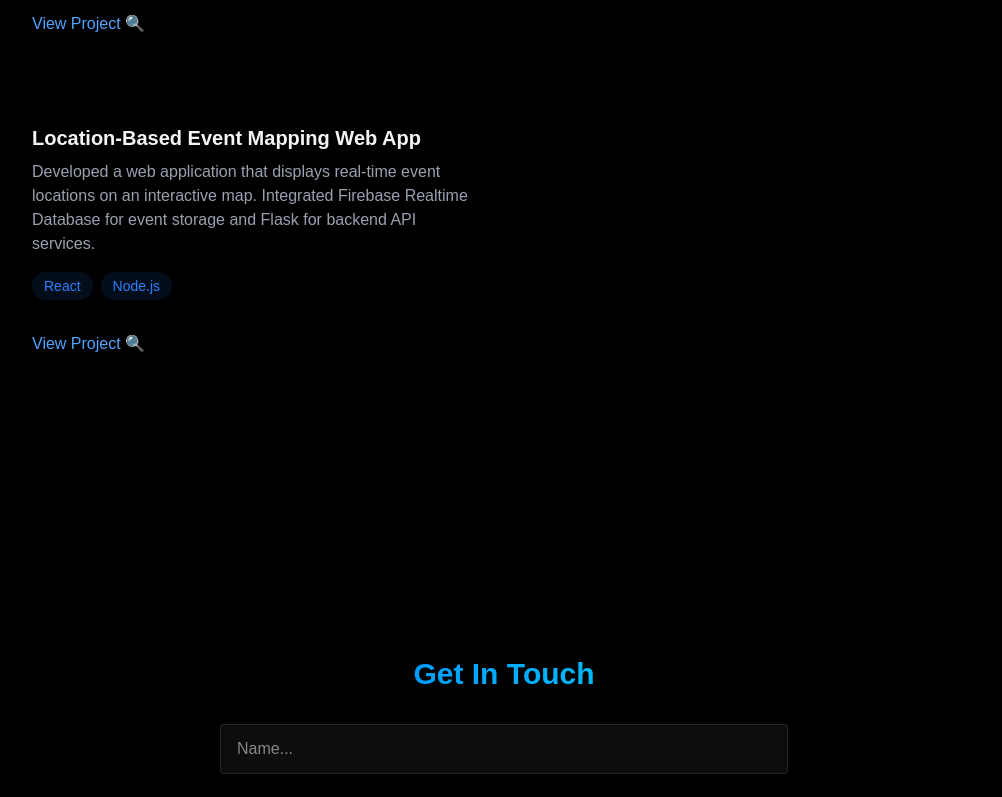
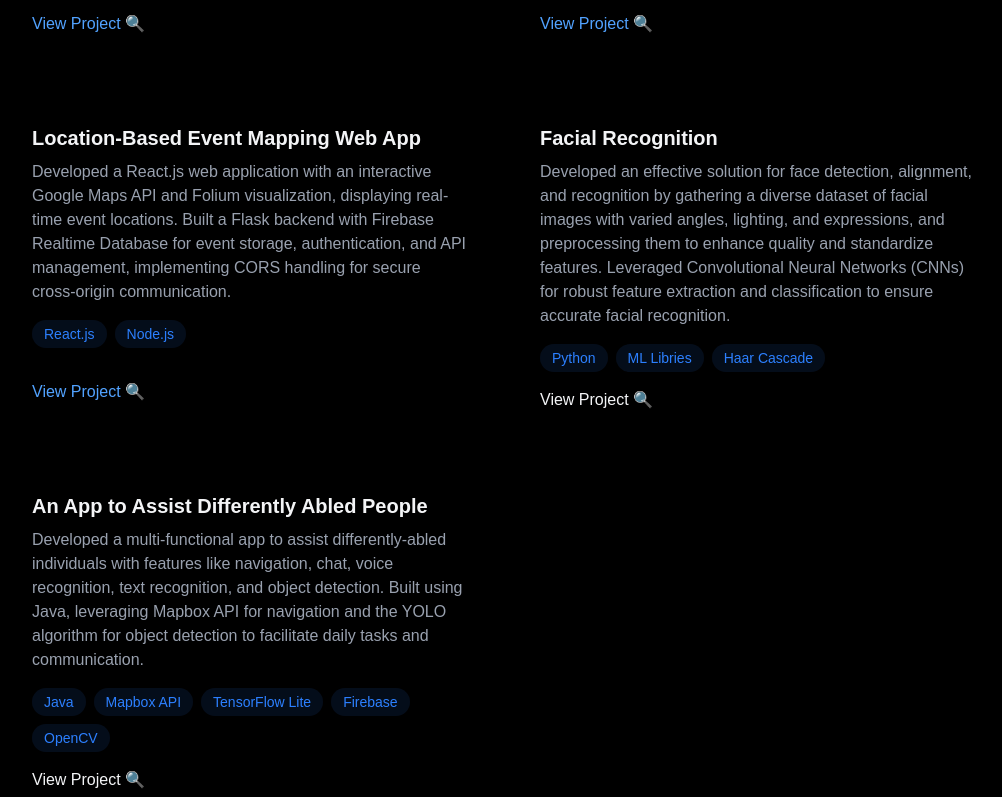
Before and after one commit to SriVarsha99/portfolio, a React (Vite) app: page / in a window 1280 px wide. Shown: the part 2500-3297 px from the top of the page, without its empty margins (136-1138 px from the left). Built offline with nearby package versions, Linux system fonts and the light colour scheme; a web font is replaced by a local one.

Commit message:
Updated Projects

```diff
--- a/src/components/LoadingScreen.jsx
+++ b/src/components/LoadingScreen.jsx
@@ -15,7 +15,7 @@ export const LoadingScreen = ({onComplete}) =>{
 
                 setTimeout(() => {
                     onComplete();
-                }, 1000);
+                }, 300);
             }
         }, 100);
 
--- a/src/components/sections/Home.jsx
+++ b/src/components/sections/Home.jsx
@@ -19,7 +19,7 @@ export const Home = (onComplete) => {
                     onComplete();
                 },1000);
             }
-        }, 80);
+        }, 90);
 
         return() => clearInterval(interval);
     },[onComplete])
--- a/src/components/sections/Projects.jsx
+++ b/src/components/sections/Projects.jsx
@@ -11,7 +11,7 @@ export const Projects = () =>{
 
                 <div className="grid grid-cols-1 md:grid-cols-2 gap-6">
 
-                    <div className="p-6 rounded-xl border-white/10 hover:-translate-y-1 hover:border-blue-500/30 hover:shadow-[0_2px_8px_rgba(59,130,246,0.2)] transition">
+                    <div className="p-6 rounded-xl border-white/10 hover:-translate-y-3 hover:border-blue-500/30 hover:shadow-[0_2px_8px_rgba(59,130,246,0.2)] transition">
                         <h3 className="text-xl font-bold mb-2">
                             Bronco Connect : Social Media Platform
                         </h3>
@@ -20,7 +20,7 @@ export const Projects = () =>{
                         </p>
 
                         <div className="flex flex-wrap gap-2 mb-4">
-                            {["React", "Node.js"].map((tech,key) => (
+                            {["React.js", "Node.js"].map((tech,key) => (
                                 <span
                                     key = {key}
                                     className="bg-blue-500/10 text-blue-500 py-1 px-3 rounded-full text-sm hover:bg-blue-500/20 hover:shadow-[0_2px_8px_rgba(59,130,246,0.1)] transition-all">
@@ -37,16 +37,16 @@ export const Projects = () =>{
 
                     </div>
 
-                    <div className="p-6 rounded-xl border-white/10 hover:-translate-y-1 hover:border-blue-500/30 hover:shadow-[0_2px_8px_rgba(59,130,246,0.2)] transition">
+                    <div className="p-6 rounded-xl border-white/10 hover:-translate-y-3 hover:border-blue-500/30 hover:shadow-[0_2px_8px_rgba(59,130,246,0.2)] transition">
                         <h3 className="text-xl font-bold mb-2">
                             Distributed File Sharing System
                         </h3>
                         <p className="text-gray-400 mb-4">
-                            Designed and implemented a scalable DFSS using the Chord protocol for efficient peer-to-peer file storage and retrieval.
+                        Designed and implemented a scalable Distributed File Sharing System (DFSS) using the Chord protocol, integrating Flask APIs, multi-threading, consistent hashing, fault tolerance (Ping-Ack), leader election, and data replication, ensuring high availability, efficient load balancing, and seamless file storage/retrieval in a peer-to-peer network.
                         </p>
 
                         <div className="flex flex-wrap gap-2 mb-4">
-                            {["React", "Node.js"].map((tech,key) => (
+                            {["Python", "HTML"].map((tech,key) => (
                                 <span
                                     key = {key}
                                     className="bg-blue-500/10 text-blue-500 py-1 px-3 rounded-full text-sm hover:bg-blue-500/20 hover:shadow-[0_2px_8px_rgba(59,130,246,0.1)] transition-all">
@@ -63,17 +63,16 @@ export const Projects = () =>{
 
                     </div>
 
-                    <div className="p-6 rounded-xl border-white/10 hover:-translate-y-1 hover:border-blue-500/30 hover:shadow-[0_2px_8px_rgba(59,130,246,0.2)] transition">
+                    <div className="p-6 rounded-xl border-white/10 hover:-translate-y-3 hover:border-blue-500/30 hover:shadow-[0_2px_8px_rgba(59,130,246,0.2)] transition">
                         <h3 className="text-xl font-bold mb-2">
                             Location-Based Event Mapping Web App
                         </h3>
                         <p className="text-gray-400 mb-4">
-                        Developed a web application that displays real-time event locations on an interactive map. Integrated Firebase Realtime Database for
-                        event storage and Flask for backend API services.
+                        Developed a React.js web application with an interactive Google Maps API and Folium visualization, displaying real-time event locations. Built a Flask backend with Firebase Realtime Database for event storage, authentication, and API management, implementing CORS handling for secure cross-origin communication.
                         </p>
 
                         <div className="flex flex-wrap gap-2 mb-4">
-                            {["React", "Node.js"].map((tech,key) => (
+                            {["React.js", "Node.js"].map((tech,key) => (
                                 <span
                                     key = {key}
                                     className="bg-blue-500/10 text-blue-500 py-1 px-3 rounded-full text-sm hover:bg-blue-500/20 hover:shadow-[0_2px_8px_rgba(59,130,246,0.1)] transition-all">
@@ -83,7 +82,59 @@ export const Projects = () =>{
                         </div>
 
                         <div className="flex justify-between items-center">
-                            <a href="hhttps://github.com/kvnayak/h4h" className="text-blue-400 hover:text-blue-300 transition-colors my-4">
+                            <a href="https://github.com/kvnayak/h4h" className="text-blue-400 hover:text-blue-300 transition-colors my-4">
+                                View Project 🔍
+                            </a>
+                        </div>
+
+                    </div>
+
+                    <div className="p-6 rounded-xl border-white/10 hover:-translate-y-3 hover:border-blue-500/30 hover:shadow-[0_2px_8px_rgba(59,130,246,0.2)] transition">
+                        <h3 className="text-xl font-bold mb-2">
+                            Facial Recognition
+                        </h3>
+                        <p className="text-gray-400 mb-4">
+                            Developed an effective solution for face detection, alignment, and recognition by gathering a diverse dataset of facial images with varied angles, lighting, and expressions, and preprocessing them to enhance quality and standardize features. Leveraged Convolutional Neural Networks (CNNs) for robust feature extraction and classification to ensure accurate facial recognition.
+                        </p>
+
+                        <div className="flex flex-wrap gap-2 mb-4">
+                            {["Python", "ML Libries", "Haar Cascade"].map((tech,key) => (
+                                <span
+                                    key = {key}
+                                    className="bg-blue-500/10 text-blue-500 py-1 px-3 rounded-full text-sm hover:bg-blue-500/20 hover:shadow-[0_2px_8px_rgba(59,130,246,0.1)] transition-all">
+                                    {tech}
+                                </span>
+                            ))}
+                        </div>
+
+                        <div className="flex justify-between items-center">
+                            <a href="https://github.com/vaishnaviu/Face_Recognition">
+                                View Project 🔍
+                            </a>
+                        </div>
+
+                    </div>
+
+                    <div className="p-6 rounded-xl border-white/10 hover:-translate-y-3 hover:border-blue-500/30 hover:shadow-[0_2px_8px_rgba(59,130,246,0.2)] transition">
+                        <h3 className="text-xl font-bold mb-2">
+                        An App to Assist Differently Abled People
+                        </h3>
+                        <p className="text-gray-400 mb-4">
+                        Developed a multi-functional app to assist differently-abled individuals with features like navigation, chat, voice recognition, text recognition, and object detection. Built using Java, leveraging Mapbox API for navigation and the YOLO algorithm for object detection to facilitate daily tasks and communication.
+                        </p>
+
+                        <div className="flex flex-wrap gap-2 mb-4">
+                            {["Java", "Mapbox API", "TensorFlow Lite", "Firebase", "OpenCV"].map((tech,key) => (
+                                <span
+                                    key = {key}
+                                    className="bg-blue-500/10 text-blue-500 py-1 px-3 rounded-full text-sm hover:bg-blue-500/20 hover:shadow-[0_2px_8px_rgba(59,130,246,0.1)] transition-all">
+                                    {tech}
+                                </span>
+                            ))}
+                        </div>
+
+                        <div className="flex justify-between items-center">
+                            <a href="https://github.com/SriVarsha99/Social-Media-Website">
                                 View Project 🔍
                             </a>
                         </div>
```
